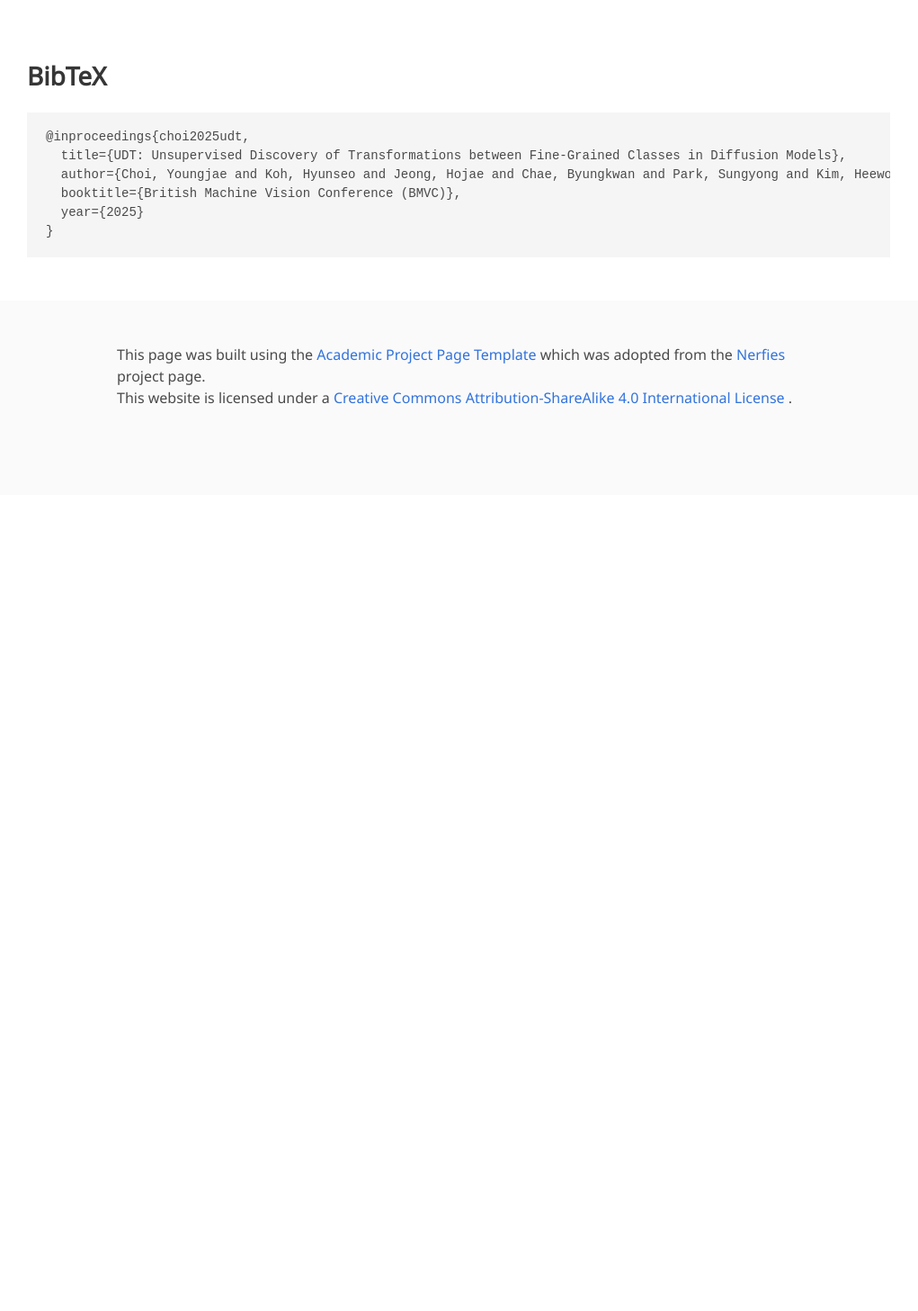
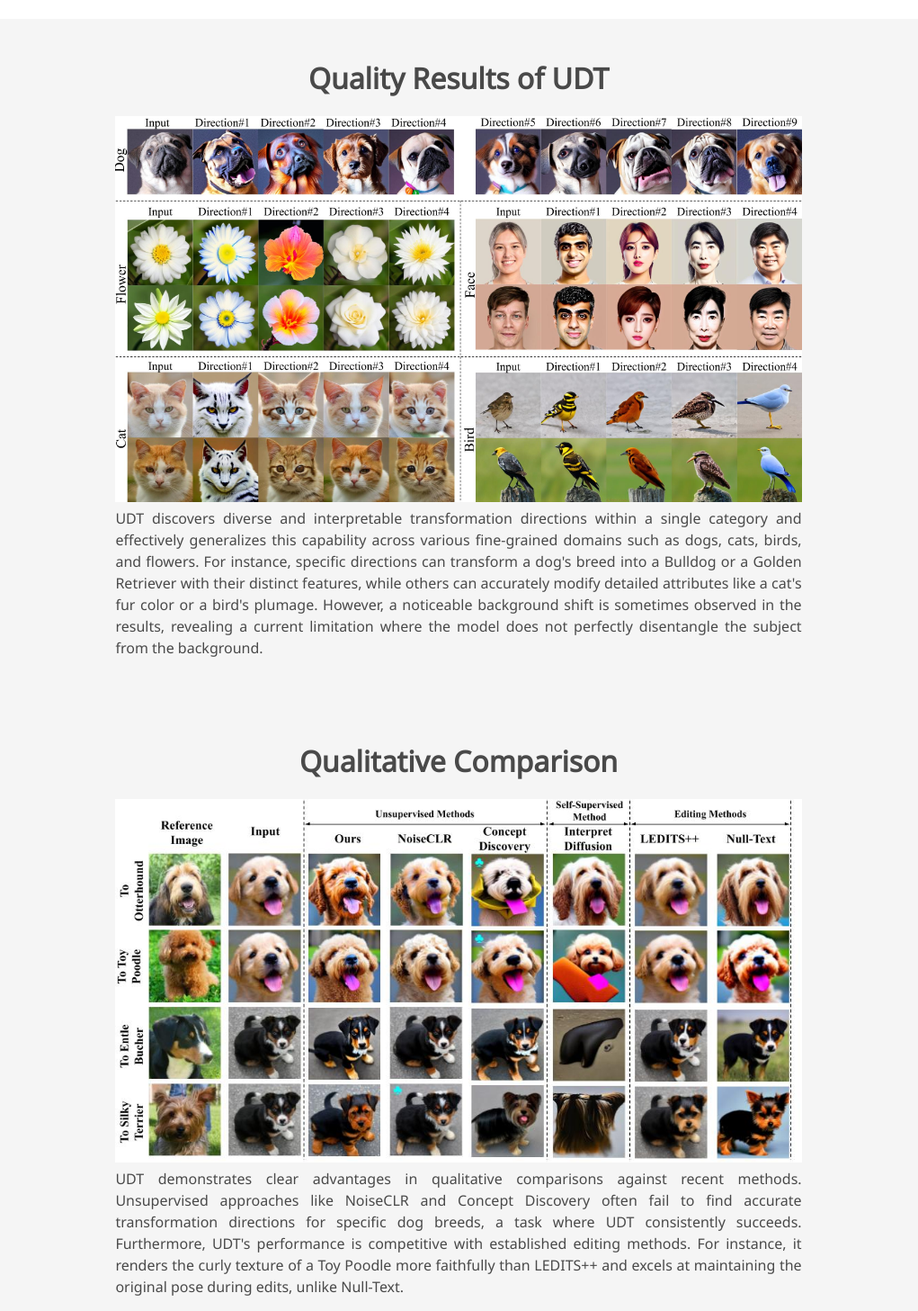
Before and after one commit to SSU-Reality-Lab/UDT, a plain HTML site: page index.html in a window 1280 px wide. Shown: the part 2481-3938 px from the top of the page at 90% size, without its empty margins (130-1151 px from the left). Before the commit the page ends 3031 px from the top, so only its background shows below. Drawn offline with nearby package versions, Linux system fonts and the light colour scheme; some icons are missing; a web font is replaced by a local one.

Commit message:
add contents

```diff
--- a/index.html
+++ b/index.html
@@ -213,6 +213,38 @@
     </div>
   </section>
 
+  <section class="section hero is-light">
+    <div class="container is-max-desktop">
+      <div class="columns is-centered has-text-centered">
+        <div class="column is-four-fifths">
+          <h2 class="title is-3">Quality Results of UDT</h2>
+          <img src="static/images/figure3.jpg" alt="method_figure"/>
+          <div class="content has-text-justified">
+            <p>
+              UDT discovers diverse and interpretable transformation directions within a single category and effectively generalizes this capability across various fine-grained domains such as dogs, cats, birds, and flowers. For instance, specific directions can transform a dog's breed into a Bulldog or a Golden Retriever with their distinct features, while others can accurately modify detailed attributes like a cat's fur color or a bird's plumage. However, a noticeable background shift is sometimes observed in the results, revealing a current limitation where the model does not perfectly disentangle the subject from the background.
+            </p>
+          </div>
+        </div>
+      </div>
+    </div>
+  </section>
+
+  <section class="section hero is-light">
+    <div class="container is-max-desktop">
+      <div class="columns is-centered has-text-centered">
+        <div class="column is-four-fifths">
+          <h2 class="title is-3">Qualitative Comparison</h2>
+          <img src="static/images/figure5_v2.jpg" alt="Qualitative comparison with other methods"/>
+          <div class="content has-text-justified">
+            <p>
+              UDT demonstrates clear advantages in qualitative comparisons against recent methods. Unsupervised approaches like NoiseCLR and Concept Discovery often fail to find accurate transformation directions for specific dog breeds, a task where UDT consistently succeeds. Furthermore, UDT's performance is competitive with established editing methods. For instance, it renders the curly texture of a Toy Poodle more faithfully than LEDITS++ and excels at maintaining the original pose during edits, unlike Null-Text.
+            </p>
+          </div>
+        </div>
+      </div>
+    </div>
+  </section>
+
   <!-- TO DO : ADD VIDEO -->
   <!--
   <section class="hero is-small is-light">
```
Also changed, not shown: static/images/figure3.jpg (added), static/images/figure5_v2.jpg (added).
